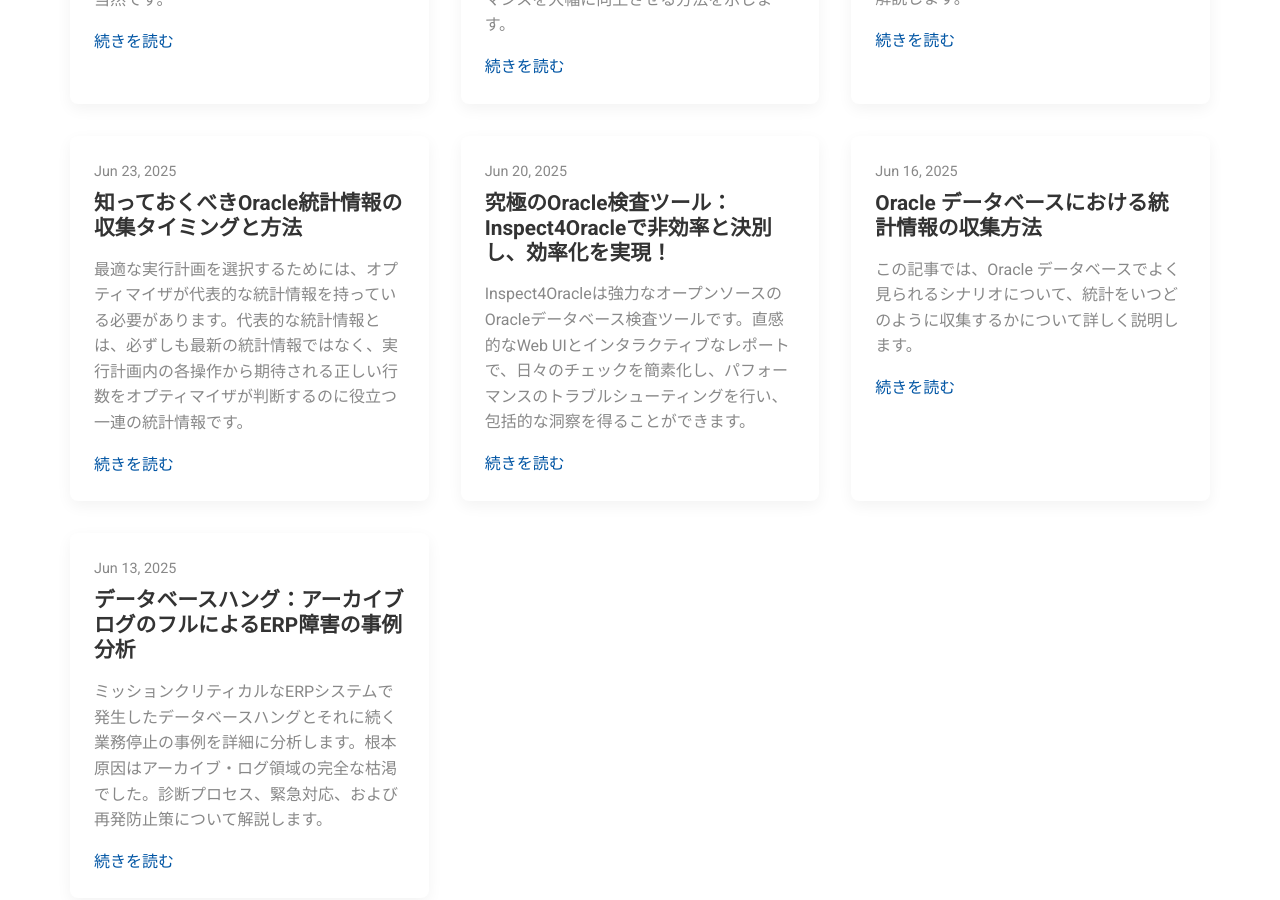
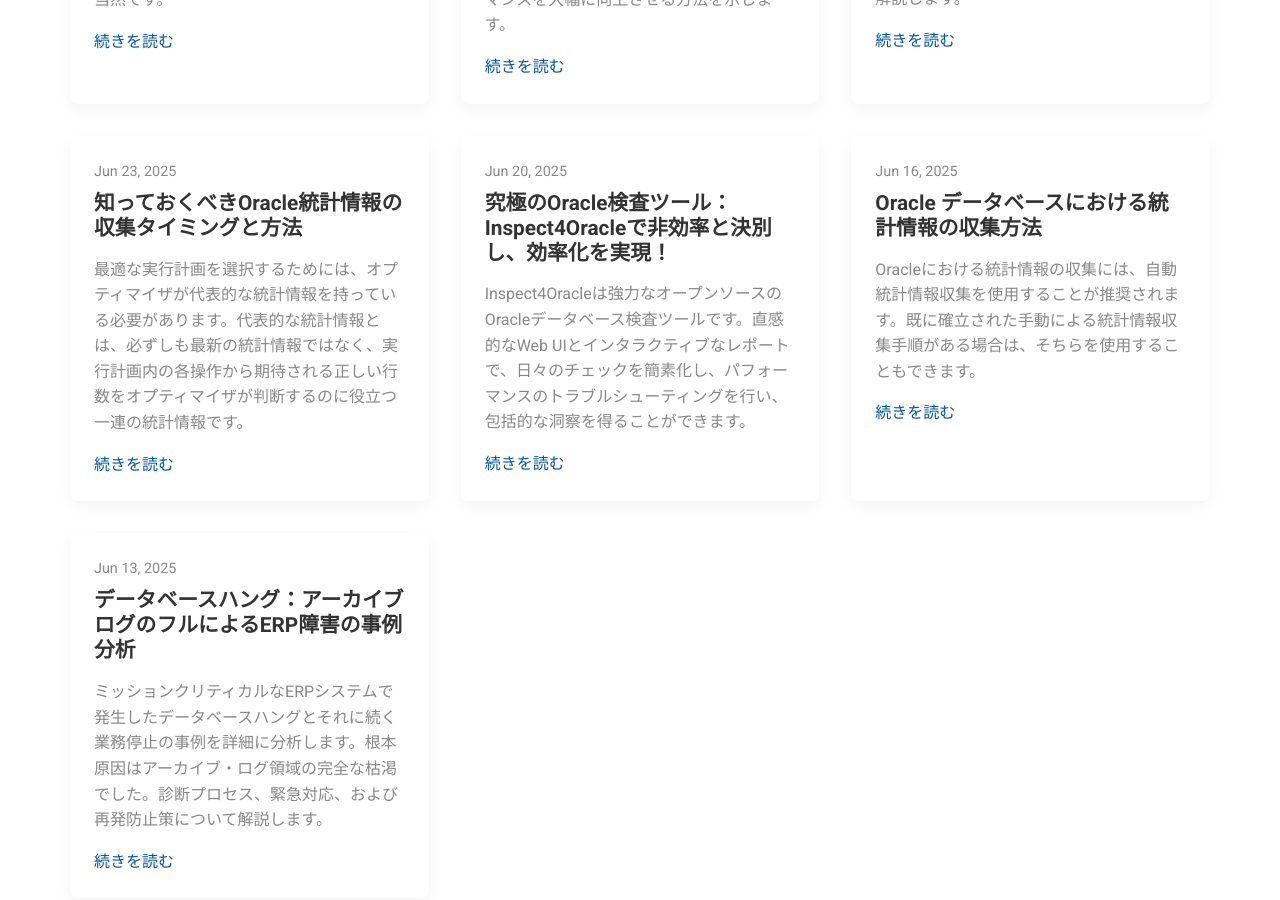
Before and after one commit to goodwaysIT/ja, a Jekyll site: the page built from blog/index.html, in a window 1280 px wide and 900 px high, scrolled down 1096 px. Built offline with Jekyll 4.4.1, drawn with Linux system fonts in a browser that asks for light colours; the list of posts is cut into pages by our own code.

Commit message:
Update 2025-06-16-How-to-Gather-Statistics-with-Oracle-Database.md

```diff
--- a/_posts/2025-06-16-How-to-Gather-Statistics-with-Oracle-Database.md
+++ b/_posts/2025-06-16-How-to-Gather-Statistics-with-Oracle-Database.md
@@ -1,7 +1,7 @@
 ---
 layout: post
 title: "Oracle データベースにおける統計情報の収集方法"
-excerpt: "この記事では、Oracle データベースでよく見られるシナリオについて、統計をいつどのように収集するかについて詳しく説明します。"
+excerpt: "Oracleにおける統計情報の収集には、自動統計情報収集を使用することが推奨されます。既に確立された手動による統計情報収集手順がある場合は、そちらを使用することもできます。"
 date: 2025-06-16 17:51:00 +0800
 categories: [Oracle, Database]
 tags: [Database maintenance, Database deployment,Database optimization, oracle]
```
